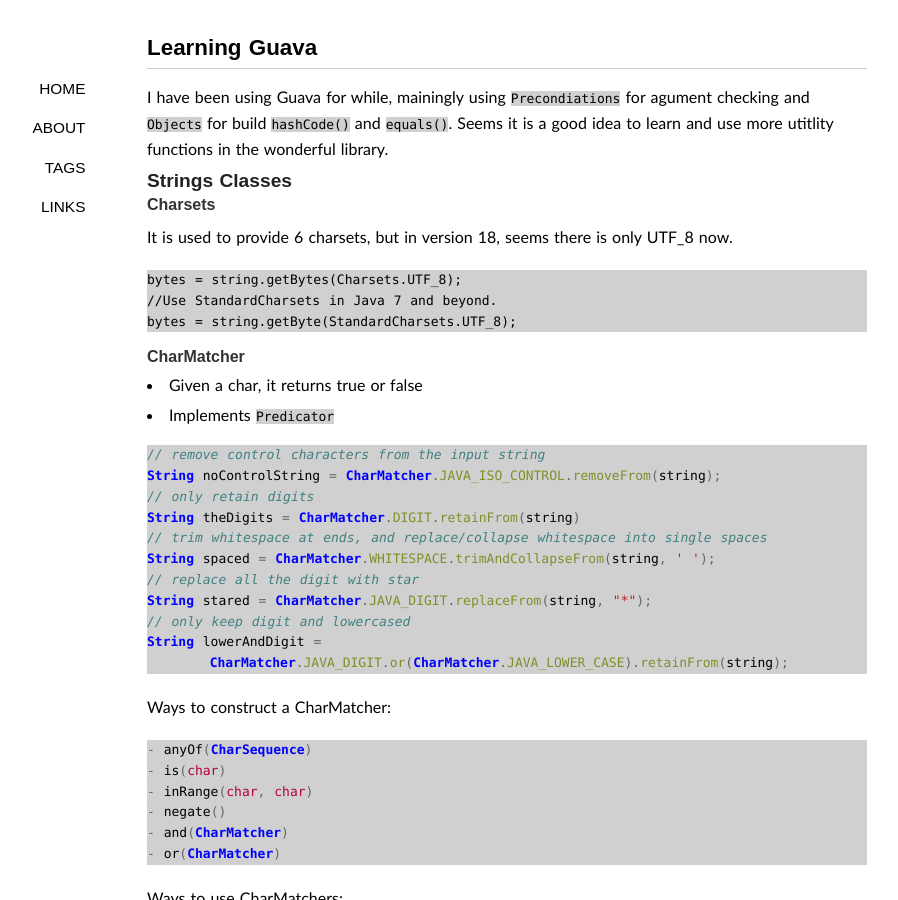
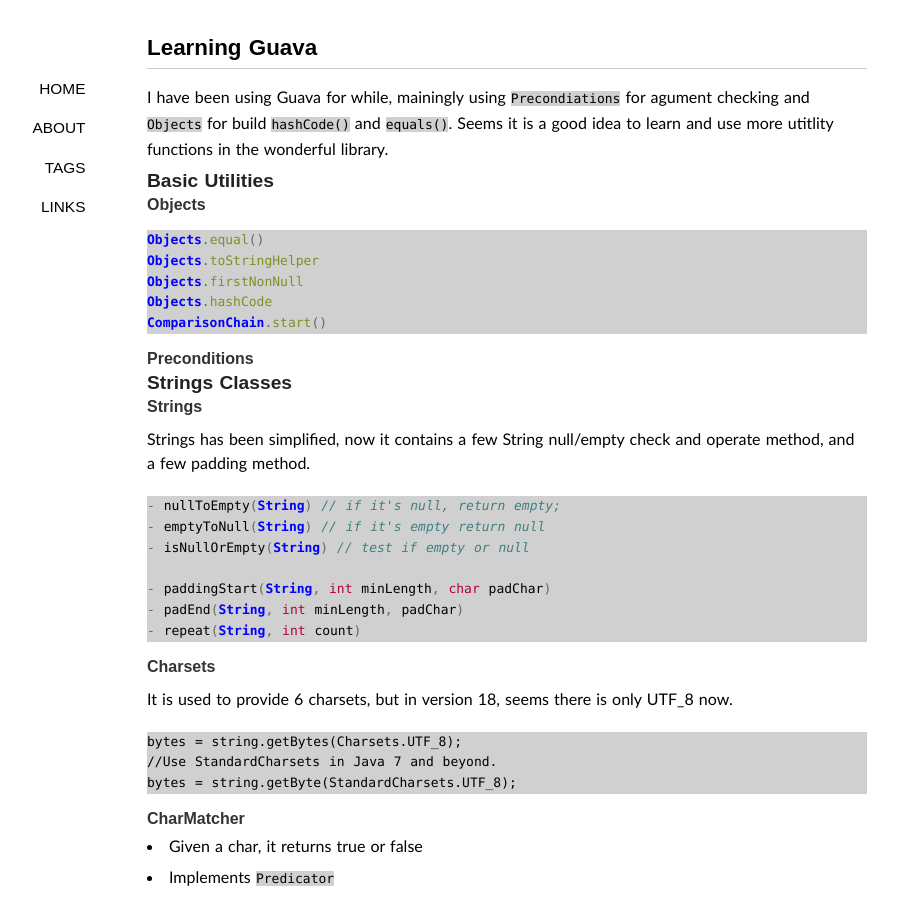
Before and after one commit to lchenn/linchen04.github.io, a Jekyll site: the page built from _posts/2014-10-21-learning-guava.md, in a window 1280 px wide and 900 px high. Shown: the whole window, without its empty margins (133-1031 px from the left). Built offline with Jekyll 4.4.1, drawn with Linux system fonts in a browser that asks for light colours; some web fonts are replaced; Markdown is read by kramdown in place of the engine named in the settings; comment, search, counter and statistics services are not loaded; some of the changed text lies outside the part shown.

Commit message:
Adding more content and more to do

````diff
--- a/_posts/2014-10-21-learning-guava.md
+++ b/_posts/2014-10-21-learning-guava.md
@@ -7,7 +7,34 @@
 
 I have been using Guava for while, mainingly using ```Precondiations``` for agument checking and ```Objects``` for build ```hashCode()``` and ```equals()```. Seems it is a good idea to learn and use more utitlity functions in the wonderful library.
 
+### Basic Utilities
+
+#### Objects
+
+```java
+Objects.equal()
+Objects.toStringHelper
+Objects.firstNonNull
+Objects.hashCode
+ComparisonChain.start()
+```
+#### Preconditions
+
+
 ### Strings Classes
+
+#### Strings
+Strings has been simplified, now it contains a few String null/empty check and operate method, and a few padding method.
+
+```java
+- nullToEmpty(String) // if it's null, return empty;
+- emptyToNull(String) // if it's empty return null
+- isNullOrEmpty(String) // test if empty or null
+
+- paddingStart(String, int minLength, char padChar)
+- padEnd(String, int minLength, padChar)
+- repeat(String, int count)
+```
 
 #### Charsets
 
````
Also changed, not shown: other parts of _posts/2014-10-21-learning-guava.md (+30 -1 lines).
